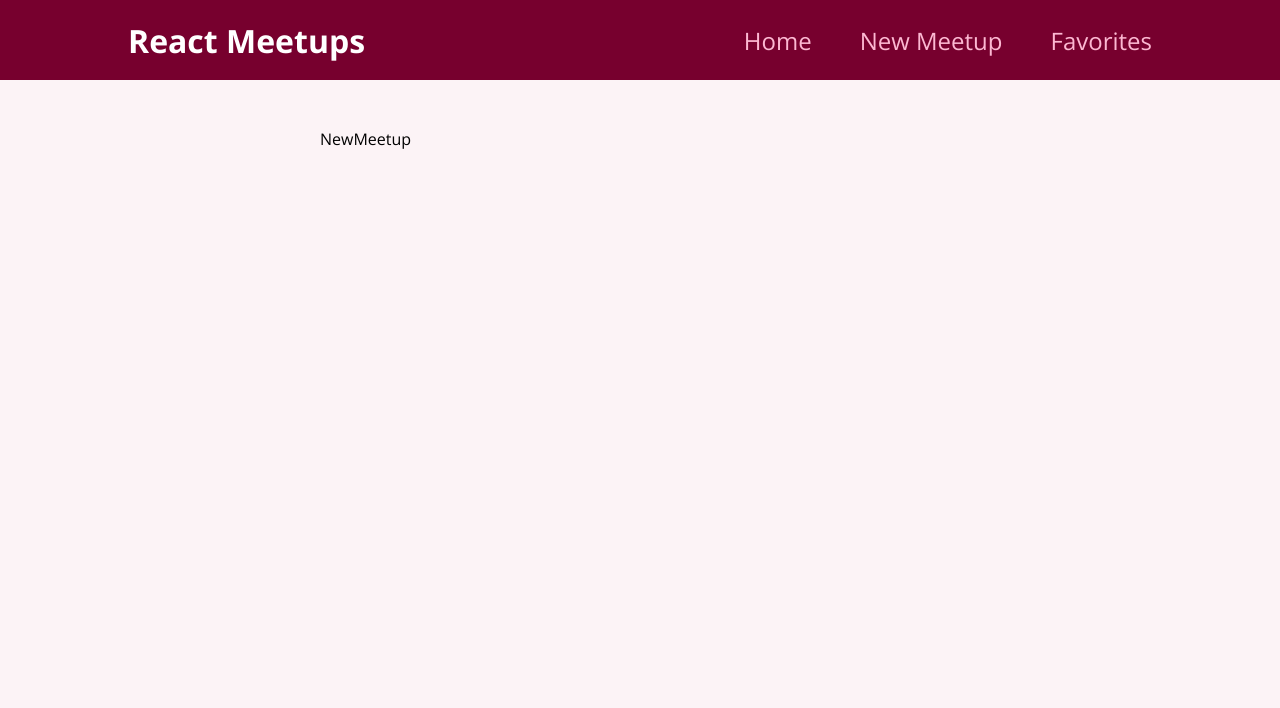
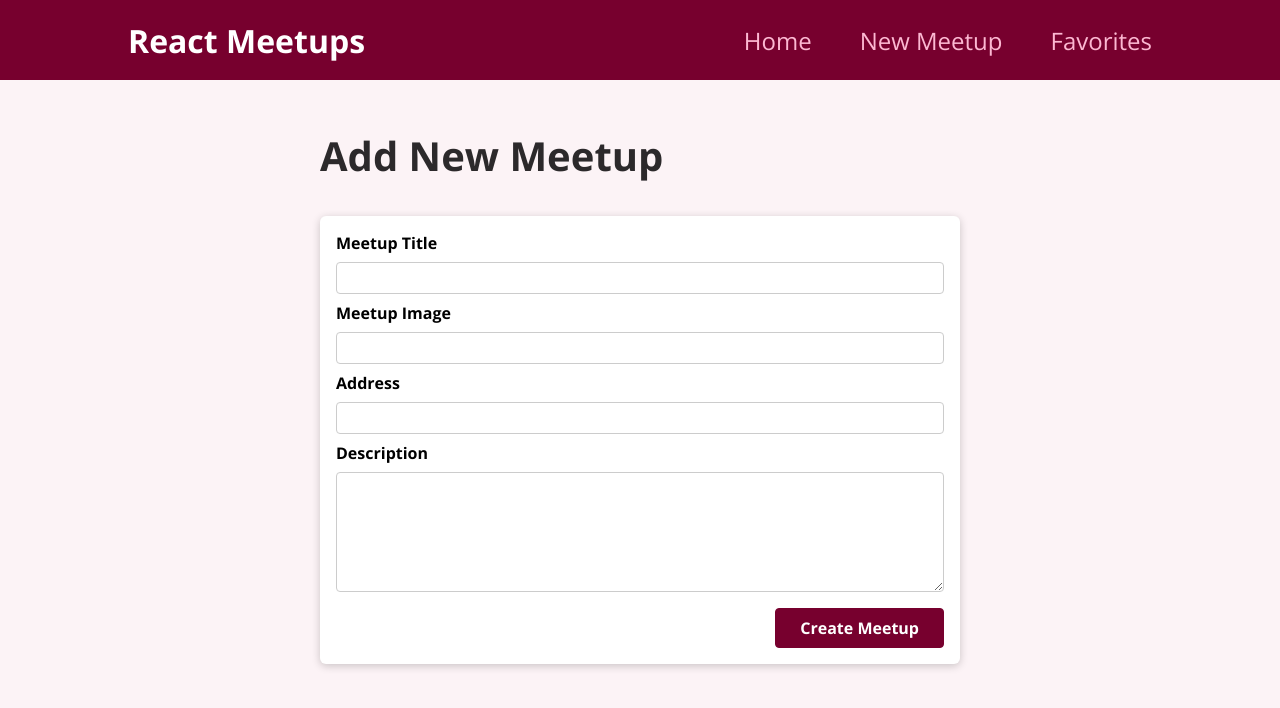
Before and after one commit to lmdelgallego/react-course, a React (Create React App) app: page /new-meetup in a window 1280 px wide. Shown: the top 708 px of the page. Built offline with nearby package versions, Linux system fonts and the light colour scheme.

Commit message:
✨ S2.38. Working With Forms

```diff
--- /dev/null
+++ b/src/components/meetups/NewMeetupForm.jsx
@@ -0,0 +1,33 @@
+import Card from '../ui/Card';
+
+import classes from './NewMeetupForm.module.css';
+
+const NewMeetupForm = () => {
+  return (
+    <Card>
+      <form className={classes.form}>
+        <div className={classes.control}>
+          <label htmlFor='title'>Meetup Title</label>
+          <input type='text' required id='title' />
+        </div>
+        <div className={classes.control}>
+          <label htmlFor='image'>Meetup Image</label>
+          <input type='url' required id='image' />
+        </div>
+        <div className={classes.control}>
+          <label htmlFor='address'>Address</label>
+          <input type='text' required id='address' />
+        </div>
+        <div className={classes.control}>
+          <label htmlFor='description'>Description</label>
+          <textarea name='description' id='description' cols='30' rows='5' required></textarea>
+        </div>
+        <div className={classes.actions}>
+          <button>Create Meetup</button>
+        </div>
+      </form>
+    </Card>
+  );
+};
+
+export default NewMeetupForm;
--- /dev/null
+++ b/src/components/meetups/NewMeetupForm.module.css
@@ -0,0 +1,45 @@
+.form {
+  padding: 1rem;
+}
+
+.control {
+  margin-bottom: 0.5rem;
+}
+
+.control label {
+  display: block;
+  font-weight: bold;
+  margin-bottom: 0.5rem;
+}
+
+.control input,
+.control textarea {
+  display: block;
+  font: inherit;
+  border-radius: 4px;
+  border: 1px solid #ccc;
+  padding: 0.25rem;
+  width: 100%;
+}
+
+.actions {
+  margin-top: 1rem;
+  text-align: right;
+}
+
+.actions button {
+  font: inherit;
+  cursor: pointer;
+  background-color: #77002e;
+  color: white;
+  padding: 0.5rem 1.5rem;
+  border: 1px solid #77002e;
+  border-radius: 4px;
+  font-weight: bold;
+}
+
+.actions button:hover,
+.actions button:active {
+  background-color: #a50e48;
+  border-color: #a50e48;
+}
--- a/src/pages/NewMeetup.js
+++ b/src/pages/NewMeetup.js
@@ -1,5 +1,12 @@
+import NewMeetupForm from '../components/meetups/NewMeetupForm';
+
 const NewMeetupPage = () => {
-  return <div>NewMeetup</div>;
+  return (
+    <section>
+      <h1>Add New Meetup</h1>
+      <NewMeetupForm />
+    </section>
+  );
 };
 
 export default NewMeetupPage;
```
